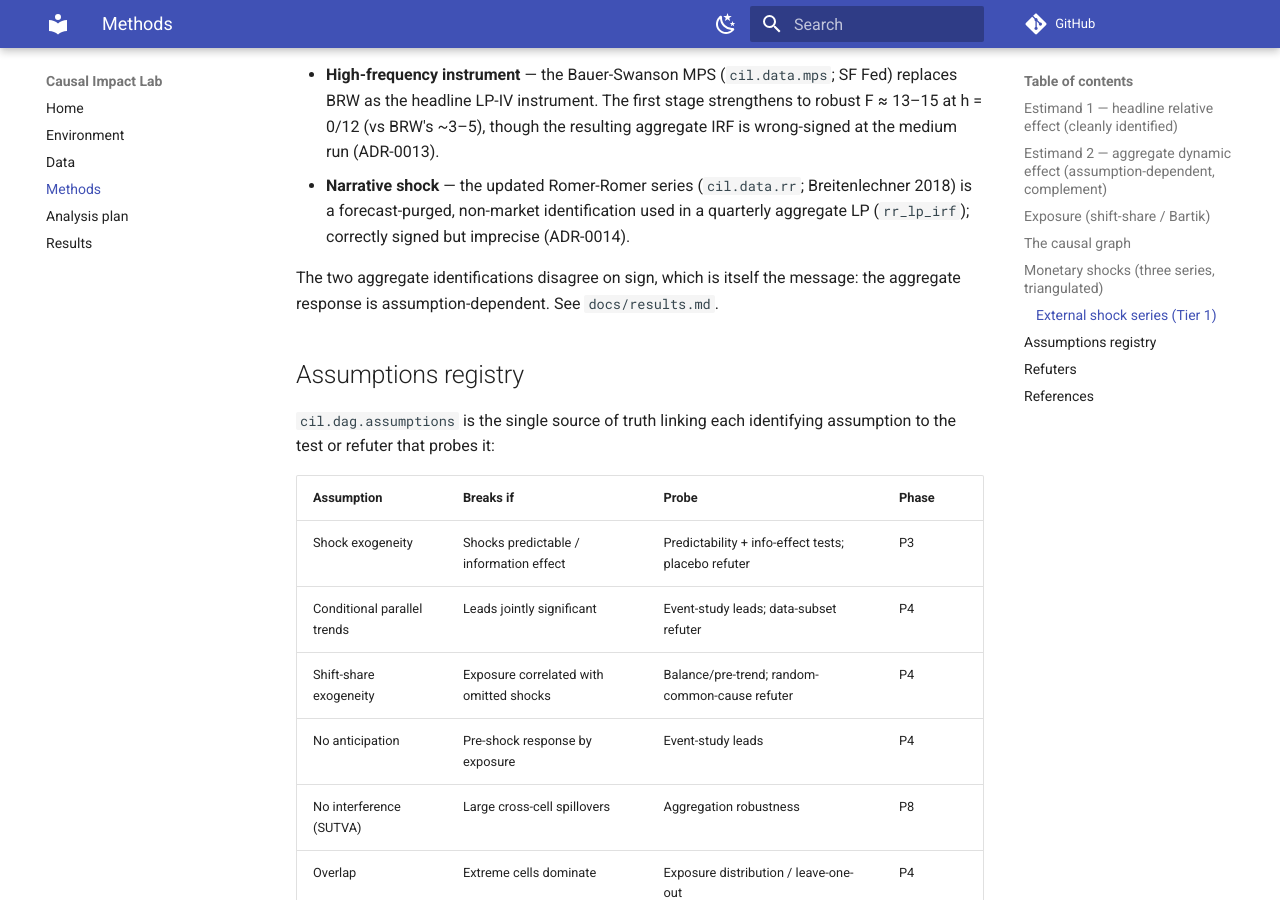
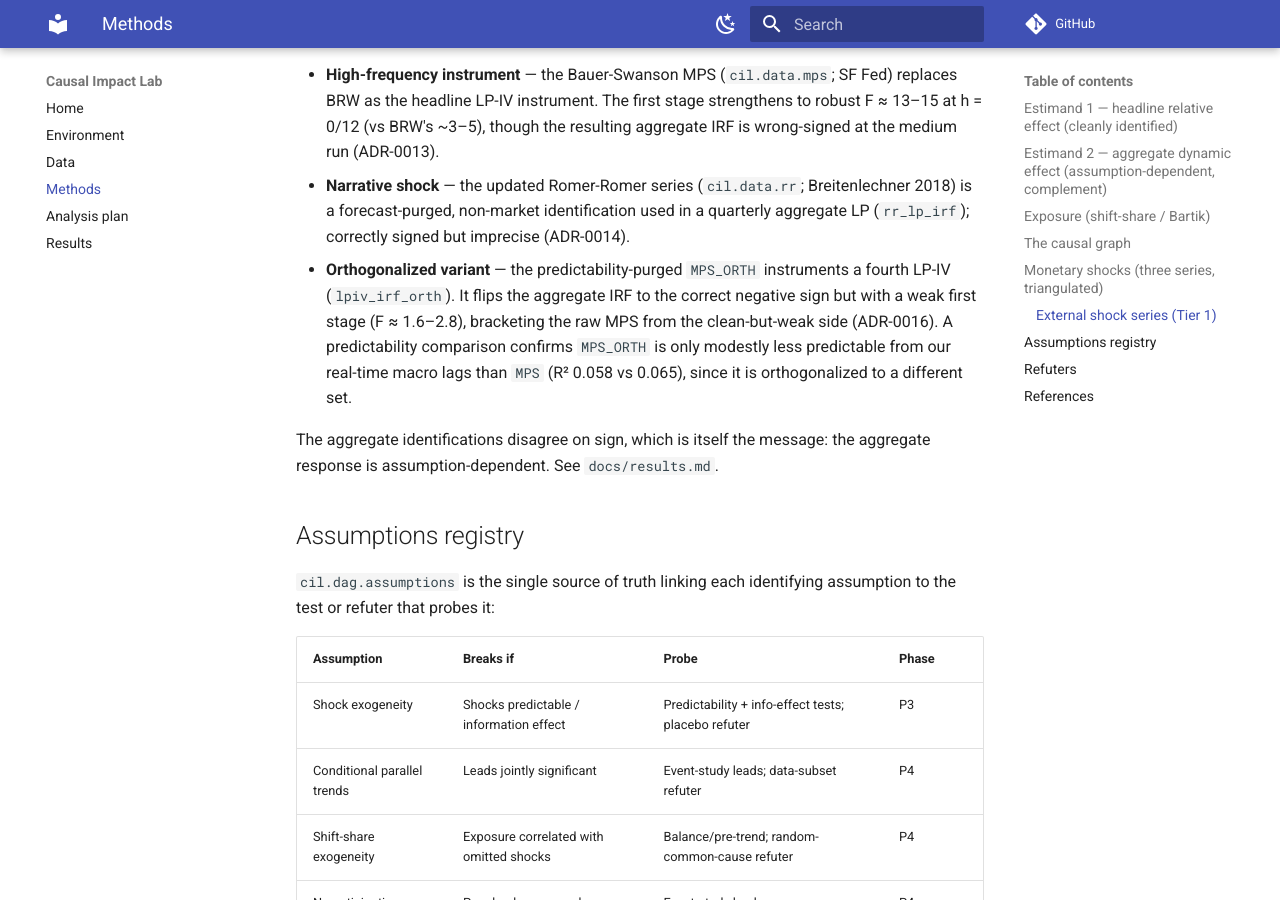
Before and after one commit to maxime2476/causal-impact-lab, an MkDocs documentation site: the page built from docs/methods.md, in a window 1280 px wide and 900 px high, scrolled down 2782 px. Built offline with MkDocs 1.6.1 and Material for MkDocs 9.7.7, drawn with Linux system fonts in a browser that asks for light colours; comment, search, counter and statistics services are not loaded.

Commit message:
feat(shocks): orthogonalized MPS_ORTH variant closes tier1 [tier1 1.4]
Use the predictability-purged Bauer-Swanson surprise MPS_ORTH as a
predictability-robust variant and report the identification tradeoff.

- aggregate.py: fourth LP-IV instrumented by mps_orth (table lpiv_irf_orth),
  with lpiv_orth_theta_h12 and lpiv_orth_min_first_stage_f in the summary.
- shocks/build.py: predictability test on both mps and mps_orth vs real-time
  macro lags; store R2 and joint p for each.

Result (honest): MPS_ORTH flips the aggregate IRF to the theory-consistent
negative sign at every horizon (theta_12 -0.63 vs raw MPS +4.03) but the first
stage collapses to F~1.6-2.8 (weak). Removing the information component (see
ADR-0015) corrects the price-puzzle sign at the cost of identification. Against
our macro lags MPS_ORTH is only modestly less predictable than MPS (R2 0.058 vs
0.065), since it is orthogonalized to a different set. The two instruments
bracket the aggregate (strong-but-contaminated vs clean-but-weak) -> no reliable
aggregate point estimate; relative design stays headline. ADR-0016; docs updated.

```diff
--- a/docs/methods.md
+++ b/docs/methods.md
@@ -120,9 +120,15 @@ Two purpose-built external series strengthen and cross-check identification:
 - **Narrative shock** — the updated Romer-Romer series (`cil.data.rr`;
   Breitenlechner 2018) is a forecast-purged, non-market identification used in a
   quarterly aggregate LP (`rr_lp_irf`); correctly signed but imprecise (ADR-0014).
+- **Orthogonalized variant** — the predictability-purged `MPS_ORTH` instruments a
+  fourth LP-IV (`lpiv_irf_orth`). It flips the aggregate IRF to the correct
+  negative sign but with a weak first stage (F ≈ 1.6–2.8), bracketing the raw MPS
+  from the clean-but-weak side (ADR-0016). A predictability comparison confirms
+  `MPS_ORTH` is only modestly less predictable from our real-time macro lags than
+  `MPS` (R² 0.058 vs 0.065), since it is orthogonalized to a different set.
 
-The two aggregate identifications disagree on sign, which is itself the message:
-the aggregate response is assumption-dependent. See `docs/results.md`.
+The aggregate identifications disagree on sign, which is itself the message: the
+aggregate response is assumption-dependent. See `docs/results.md`.
 
 ## Assumptions registry
 
```
Also changed, not shown: adr/0016-tier1-orthogonalized-variant.md (added, +51 -0 lines), docs/results.md (+9 -0 lines), 2 other files.
